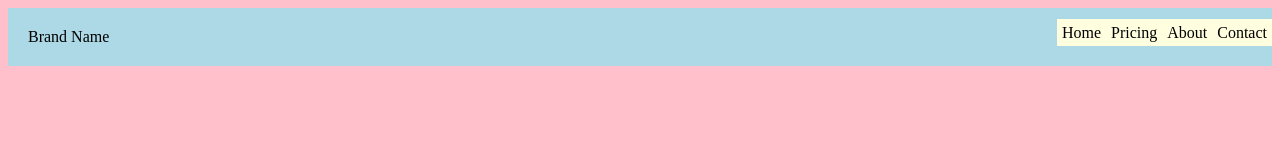
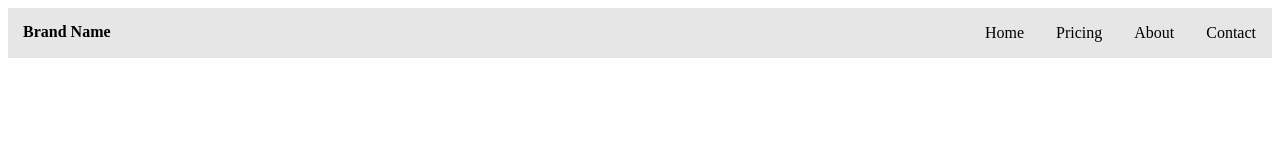
Before and after one commit to simpmadi320/NavBarProject, a plain HTML site: page index.html in a window 1280 px wide. Drawn offline with Linux system fonts and the light colour scheme.

Commit message:
Use root and calc to make better and easier on hover events

```diff
--- a/styles.css
+++ b/styles.css
@@ -1,24 +1,32 @@
+:root{
+    --bck: 90%
+}
 .container{
     display:flex;
     justify-content: space-between;
-    background-color: lightblue;
-    height: 100%;
+    background-color:  hsl(0, 0%, var(--bck));
     margin: 0px;
     padding: 0px;
 }
 
 ul {
     display:flex;
-    height: 100%;
     align-items: stretch;
+
+
 }
 
 a {
+
+
     color: black;
     text-decoration: none;
-    padding: 5px;
-    height: 100%;
-    background-color:  lightyellow;
+    background-color:  hsl(0, 0%, var(--bck));
+    padding: 16px;
+}
+
+a:hover{
+    background-color:  hsl(0, 0%, calc(var(--bck) - 20%));
 }
 
 li {
@@ -27,9 +35,11 @@ li {
 }
 
 body{
-    background-color: pink;
+
 }
 
 #nameID {
-    padding: 20px;
+    padding-top: 15px;
+    padding-left: 15px;
+    font-weight: bold;
 }
```
